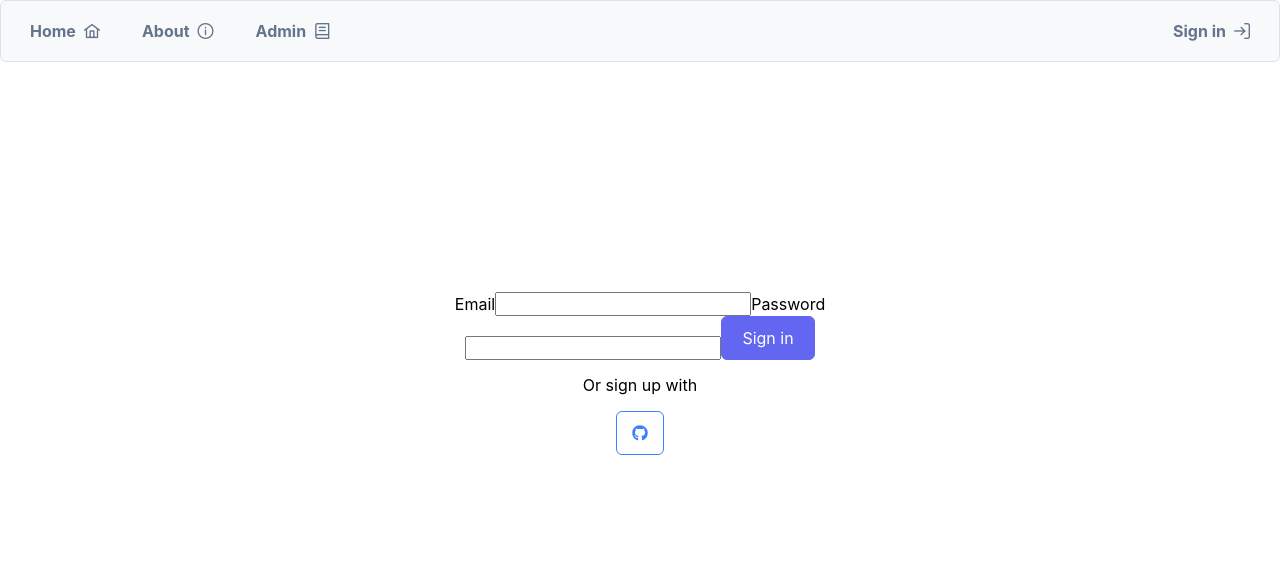
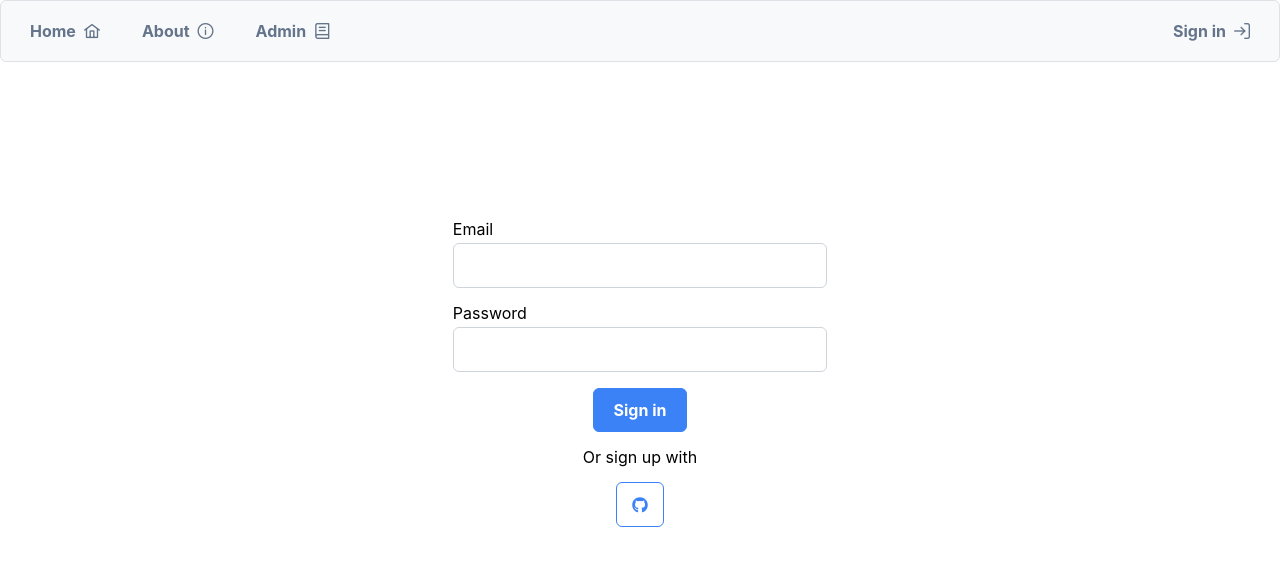
Before and after one commit to ericmaya8a/next-admin, a Next.js app: page /login in a window 1280 px wide. Shown: the top 566 px of the page. Built offline with nearby package versions, Linux system fonts and the light colour scheme; no server answers.

Commit message:
chore: Add formik

```diff
--- /dev/null
+++ b/app/components/commons/FormikForm.tsx
@@ -0,0 +1,28 @@
+import { Formik, FormikConfig, FormikValues } from "formik";
+
+type ForkimFormProps<T> = {
+  initialValues: FormikConfig<T>["initialValues"];
+  validatiinSchema: FormikConfig<T>["validationSchema"];
+  onSubmit: FormikConfig<T>["onSubmit"];
+  children: React.ReactNode;
+};
+
+export function FormikForm<T extends FormikValues>({
+  initialValues,
+  validatiinSchema,
+  onSubmit,
+  children,
+}: ForkimFormProps<T>) {
+  return (
+    <Formik<T>
+      initialValues={initialValues}
+      validationSchema={validatiinSchema}
+      onSubmit={onSubmit}
+      validateOnChange={false}
+      validateOnBlur={false}
+      enableReinitialize
+    >
+      {() => <>{children}</>}
+    </Formik>
+  );
+}
--- /dev/null
+++ b/app/components/commons/FormikFormField.tsx
@@ -0,0 +1,52 @@
+import { useFormikContext } from "formik";
+import { Input } from "./Input";
+import { InputTextProps } from "primereact/inputtext";
+
+export function FormikFormField({
+  id,
+  name = "",
+  type,
+  label,
+  onChange,
+  ...otherProps
+}: InputTextProps & { label: string }) {
+  const {
+    errors,
+    touched,
+    values,
+    setFieldTouched,
+    setFieldValue,
+    validateField,
+  } = useFormikContext();
+  // @ts-ignore
+  const value = values[name];
+  // @ts-ignore
+  const error = errors[name];
+  // @ts-ignore
+  const hasError: boolean = touched[name] && error;
+
+  return (
+    <>
+      <Input
+        // @ts-ignore
+        className={errors[name] ? "p-invalid" : undefined}
+        label={label}
+        name={name}
+        type={type}
+        value={value}
+        onChange={({ target: { value } }) => setFieldValue(name, value)}
+        onBlur={() => {
+          setFieldTouched(name);
+          validateField(name);
+        }}
+        error={hasError ? error : undefined}
+        style={
+          otherProps.width
+            ? { ...otherProps.style, width: otherProps.width }
+            : { ...otherProps.style }
+        }
+        {...otherProps}
+      />
+    </>
+  );
+}
--- /dev/null
+++ b/app/components/commons/FormikSubmitButton.tsx
@@ -0,0 +1,8 @@
+import { useFormikContext } from "formik";
+import { Button, ButtonProps } from "primereact/button";
+
+export function FormikSubmitButton(props: ButtonProps) {
+  const { submitForm } = useFormikContext();
+
+  return <Button {...props} onClick={submitForm} />;
+}
--- /dev/null
+++ b/app/components/commons/Input.module.css
@@ -0,0 +1,7 @@
+.Input {
+    display: flex;
+    flex-direction: column;
+    gap: 5px;
+    align-items: flex-start;
+    margin-bottom: 1rem;
+}
--- /dev/null
+++ b/app/components/commons/Input.tsx
@@ -0,0 +1,29 @@
+import React from "react";
+import { InputText, InputTextProps } from "primereact/inputtext";
+import styles from "./Input.module.css";
+
+export function Input({
+  id,
+  name,
+  type,
+  value,
+  label,
+  error,
+  onChange,
+  ...otherProps
+}: InputTextProps & { label: string; error?: string }) {
+  return (
+    <div className={styles.Input}>
+      <label htmlFor={id}>{label}</label>
+      <InputText
+        id={id}
+        name={name}
+        type={type}
+        value={value}
+        onChange={onChange}
+        {...otherProps}
+      />
+      {error ? <small className="p-error">{error}</small> : null}
+    </div>
+  );
+}
--- a/app/login/page.tsx
+++ b/app/login/page.tsx
@@ -2,26 +2,50 @@
 
 import { useState } from "react";
 import { signIn } from "next-auth/react";
+import * as Yup from "yup";
 import { Button } from "primereact/button";
 import { FaGithub } from "react-icons/fa";
+import { FormikForm } from "../components/commons/FormikForm";
+import { FormikFormField } from "../components/commons/FormikFormField";
+import { FormikSubmitButton } from "../components/commons/FormikSubmitButton";
 import styles from "./Login.module.css";
+
+type FormProps = {
+  email: string;
+  password: string;
+};
 
 const URL = "/admin";
 
-function handleSignInWithGithub() {
-  signIn("github", {
+const validationSchema = Yup.object({
+  email: Yup.string().email("Invalid Email").required().label("Email"),
+  password: Yup.string().min(7).required().label("Password"),
+});
+
+const initialValues: FormProps = {
+  email: "",
+  password: "",
+};
+
+export default function LoginPage() {
+  const [loading, setLoading] = useState(false);
+
+  async function handleSignInWithGithub() {
+    setLoading(true);
+    try {
+      await signIn("github", {
         redirect: true,
         callbackUrl: URL,
       });
+    } catch (error) {
+      console.log(error);
+    } finally {
+      setLoading(false);
+    }
   }
 
-export default function LoginPage() {
-  const [email, setEmail] = useState("");
-  const [password, setPassword] = useState("");
-
-  const handleSubmit = async (e: React.FormEvent<HTMLFormElement>) => {
-    e.preventDefault();
-
+  const handleSubmit = async ({ email, password }: FormProps) => {
+    setLoading(true);
     try {
       await signIn("credentials", {
         redirect: true,
@@ -31,37 +55,39 @@ export default function LoginPage() {
       });
     } catch (error) {
       console.log({ error });
+    } finally {
+      setLoading(false);
     }
   };
 
   return (
     <div className={styles.login}>
       <div className={styles.card}>
-        <form noValidate onSubmit={handleSubmit}>
-          <label>
-            Email
-            <input
+        <FormikForm<FormProps>
+          initialValues={initialValues}
+          validatiinSchema={validationSchema}
+          onSubmit={handleSubmit}
+        >
+          <FormikFormField
+            label="Email"
+            id="email"
             name="email"
             type="email"
-              value={email}
-              onChange={({ target: { value } }) => setEmail(value)}
+            width="100%"
           />
-          </label>
-
-          <label>
-            Password
-            <input
+          <FormikFormField
+            label="Password"
+            id="password"
             name="password"
             type="password"
-              value={password}
-              onChange={({ target: { value } }) => setPassword(value)}
+            width="100%"
           />
-          </label>
-
-          <Button security="Info" type="submit">
-            Sign in
-          </Button>
-        </form>
+          <FormikSubmitButton
+            severity="info"
+            loading={loading}
+            label="Sign in"
+          />
+        </FormikForm>
 
         <p>Or sign up with</p>
         <Button
@@ -70,6 +96,7 @@ export default function LoginPage() {
           outlined
           onClick={handleSignInWithGithub}
           icon={<FaGithub />}
+          loading={loading}
         />
       </div>
     </div>
--- a/package.json
+++ b/package.json
@@ -28,6 +28,7 @@
     "bcryptjs": "2.4.3",
     "eslint": "8.38.0",
     "eslint-config-next": "13.3.0",
+    "formik": "^2.2.9",
     "next": "^13.3.1",
     "next-auth": "^4.22.0",
     "normalize.css": "^8.0.1",
@@ -36,7 +37,8 @@
     "react": "18.2.0",
     "react-dom": "18.2.0",
     "react-icons": "^4.8.0",
-    "typescript": "5.0.4"
+    "typescript": "5.0.4",
+    "yup": "^1.1.1"
   },
   "devDependencies": {
     "@types/bcryptjs": "2.4.2",
```
Also changed, not shown: 1 other file (tests, documents, lock files or other folders). Lines whose indentation alone changed are shown as unchanged.
